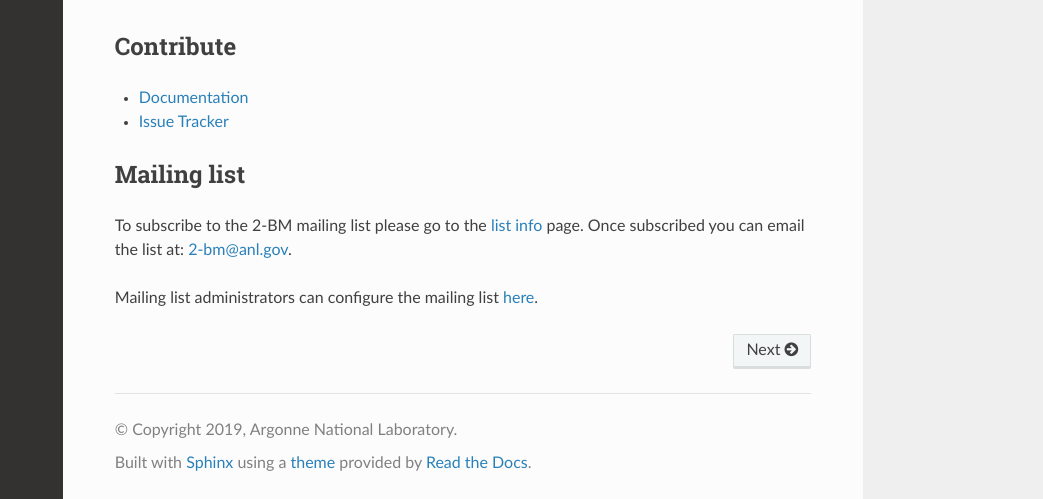
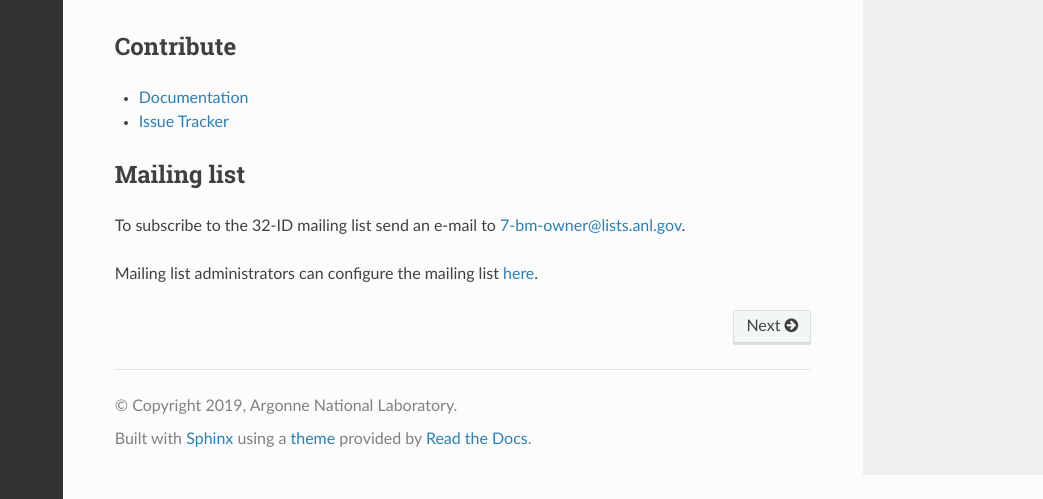
Before and after one commit to xray-imaging/2bm-docs, a Sphinx documentation site: the page built from docs/index.rst, in a window 1280 px wide and 900 px high, scrolled down 523 px, cut to the strip 401-900 px from the top of the window. Shown: the whole strip, without its empty margins (237-1280 px from the left). Built offline with Sphinx 7.4.7 and the Read the Docs theme 3.1.0, drawn with Linux system fonts in a browser that asks for light colours; the version number could not be read and is left out.

Commit message:
updated mailing list info

```diff
--- a/docs/index.rst
+++ b/docs/index.rst
@@ -33,6 +33,6 @@
 Mailing list
 ------------
 
-To subscribe to the 2-BM mailing list please go to the `list info <https://lists.anl.gov/mailman/listinfo/2-bm>`_ page. Once subscribed you can email the list at: 2-bm@anl.gov.
+To subscribe to the 32-ID mailing list send an e-mail to 7-bm-owner@lists.anl.gov.
 
-Mailing list administrators can configure the mailing list `here <https://lists.anl.gov/mailman/admin/2-bm>`_.
+Mailing list administrators can configure the mailing list `here <https://lists.anl.gov/mailman3/lists/2-bm.lists.anl.gov/>`_.
```
